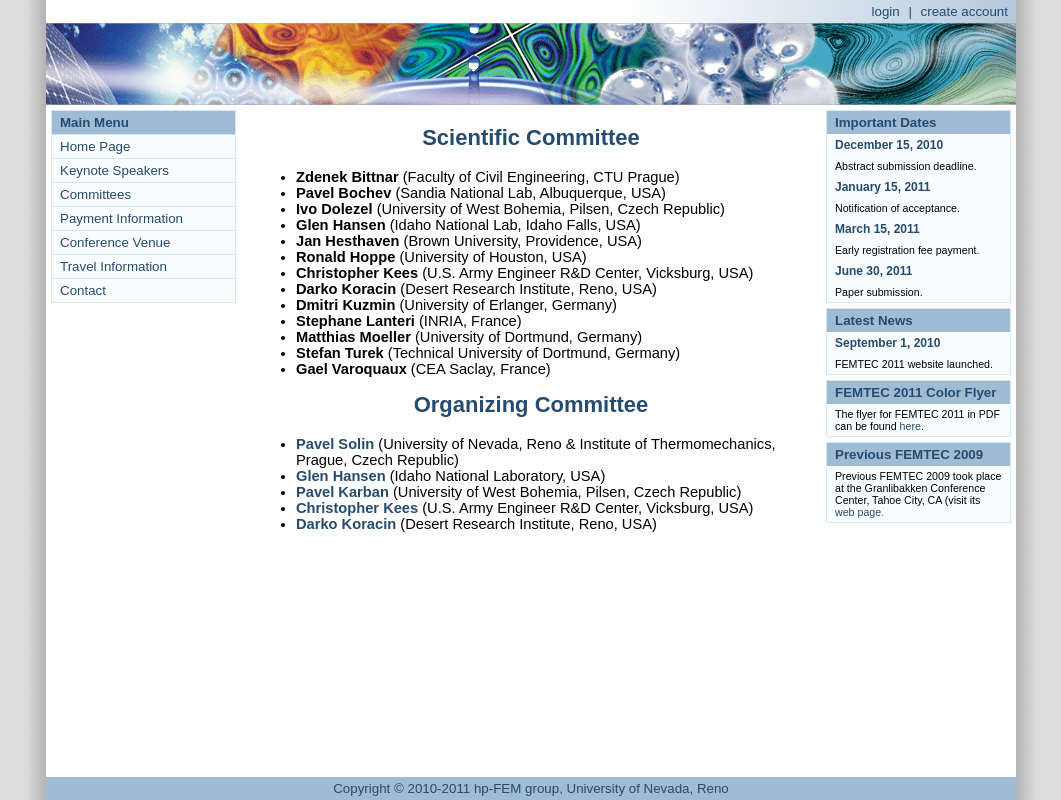
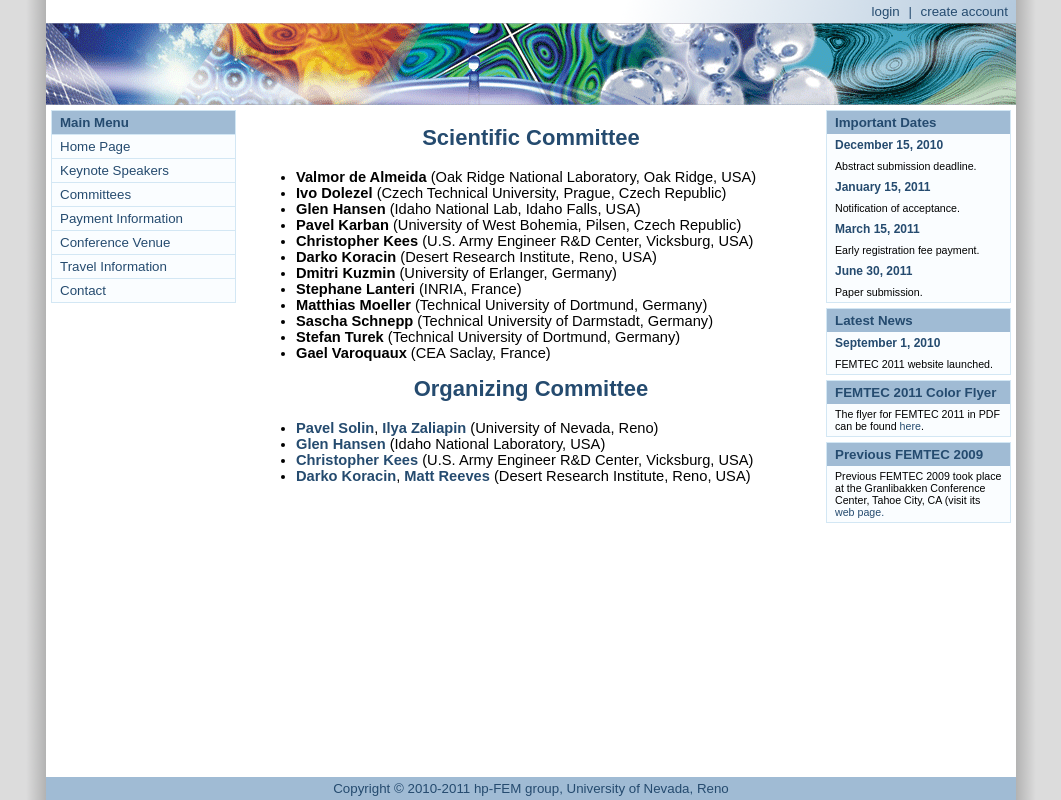
Before and after one commit to mattpap/femtec-2011, a Django app: template femtec/templates/content/committees.html in a window 1280 px wide. Shown: the whole page, without its empty margins (109-1170 px from the left). Run offline with Django 3.2, Linux system fonts and the light colour scheme; the template is opened without the code that fills it, so the values that code supplies are empty; parts of the project's set-up code (start-up, migrations or seed data) failed here and were passed over.

Commit message:
Harrah's changed to Harvey's.

```diff
--- a/femtec/templates/base.html
+++ b/femtec/templates/base.html
@@ -115,7 +115,7 @@
                         <h3>
                             3rd International Conference on<br> Finite Element Methods in Engineering and Science
                             <br/>
-                            May 9 - 13, 2011, Harrah's Casino and Resort<br> South Lake Tahoe, USA
+                            May 9 - 13, 2011, Harvey's Casino and Resort<br> South Lake Tahoe, USA
                         </h3>
                         <p>
                             <b>FEMTEC 2011</b> is co-sponsored by the
@@ -127,8 +127,9 @@
                                Center</a> (Vicksburg, Mississippi),
                             The objective of the meeting is to advance the frontiers of computer modeling in
                             engineering and sciences, as well as to foster interaction among computational
-                            mathematicians and experts who use numerical methods in applied fields. Main focus
-                            areas of FEMTEC 2011 include:
+                            mathematicians and experts who use numerical methods in applied fields.
+
+                            <h3>Main Focus Areas</h3>
                             <ul>
                             <li> Computational methods in atmospherical sciences.
                             </li>
--- a/femtec/templates/content/committees.html
+++ b/femtec/templates/content/committees.html
@@ -4,17 +4,16 @@
     <h2>Scientific Committee</h2>
 
     <ul>
-        <li><b>Zdenek Bittnar</b> (Faculty of Civil Engineering, CTU Prague)</li>
-        <li><b>Pavel Bochev</b> (Sandia National Lab, Albuquerque, USA)</li>
-        <li><b>Ivo Dolezel</b> (University of West Bohemia, Pilsen, Czech Republic)</li>
+        <li><b>Valmor de Almeida</b> (Oak Ridge National Laboratory, Oak Ridge, USA)</li>
+        <li><b>Ivo Dolezel</b> (Czech Technical University, Prague, Czech Republic)</li>
         <li><b>Glen Hansen</b> (Idaho National Lab, Idaho Falls, USA)</li>
-        <li><b>Jan Hesthaven</b> (Brown University, Providence, USA)</li>
-        <li><b>Ronald Hoppe</b> (University of Houston, USA)</li>
+        <li><b>Pavel Karban</b> (University of West Bohemia, Pilsen, Czech Republic)</li>
         <li><b>Christopher Kees</b> (U.S. Army Engineer R&D Center, Vicksburg, USA)</li>
         <li><b>Darko Koracin</b> (Desert Research Institute, Reno, USA)</li>
         <li><b>Dmitri Kuzmin</b> (University of Erlanger, Germany)</li>
         <li><b>Stephane Lanteri</b> (INRIA, France)</li>
-        <li><b>Matthias Moeller</b> (University of Dortmund, Germany)</li>
+        <li><b>Matthias Moeller</b> (Technical University of Dortmund, Germany)</li>
+        <li><b>Sascha Schnepp</b> (Technical University of Darmstadt, Germany)</li>
         <li><b>Stefan Turek</b> (Technical University of Dortmund, Germany)</li>
         <li><b>Gael Varoquaux</b> (CEA Saclay, France)</li>
     </ul>
@@ -22,15 +21,14 @@
     <h2>Organizing Committee</h2>
 
     <ul>
-        <li><b><a href="http://hpfem.org/people/pavel">Pavel Solin</a></b>
-            (University of Nevada, Reno &amp; Institute of Thermomechanics, Prague, Czech Republic)</li>
+        <li><b><a href="http://hpfem.org/people/pavel">Pavel Solin</a></b>,
+            <b><a href="http://wolfweb.unr.edu/homepage/zal/">Ilya Zaliapin</a></b>  </b> (University of Nevada, Reno)</li>
         <li><b><a href="http://hpfem.org/~ghansen/research.html">Glen Hansen</a></b>
             (Idaho National Laboratory, USA)</li>
-        <li><b><a href="http://home.zcu.cz/~karban/main/curriculum.php">Pavel Karban</a></b>
-            (University of West Bohemia, Pilsen, Czech Republic)</li>
         <li><b><a href="http://chl.erdc.usace.army.mil/chl.aspx?p=s&a=Persons;401">Christopher Kees</a></b>
             (U.S. Army Engineer R&D Center, Vicksburg, USA)</li>
-        <li><b><a href="http://www.dri.edu/darko-koracin">Darko Koracin</a></b>
+        <li><b><a href="http://www.dri.edu/darko-koracin">Darko Koracin</a></b>,
+            <b><a href="http://www.dri.edu/matt-reeves">Matt Reeves</a></b>
             (Desert Research Institute, Reno, USA)</li>
     </ul>
 {% endblock %}
```
Also changed, not shown: femtec/templates/content/venue.html (+6 -3 lines), femtec/media/img/tahoe/tahoe-3.jpg.
